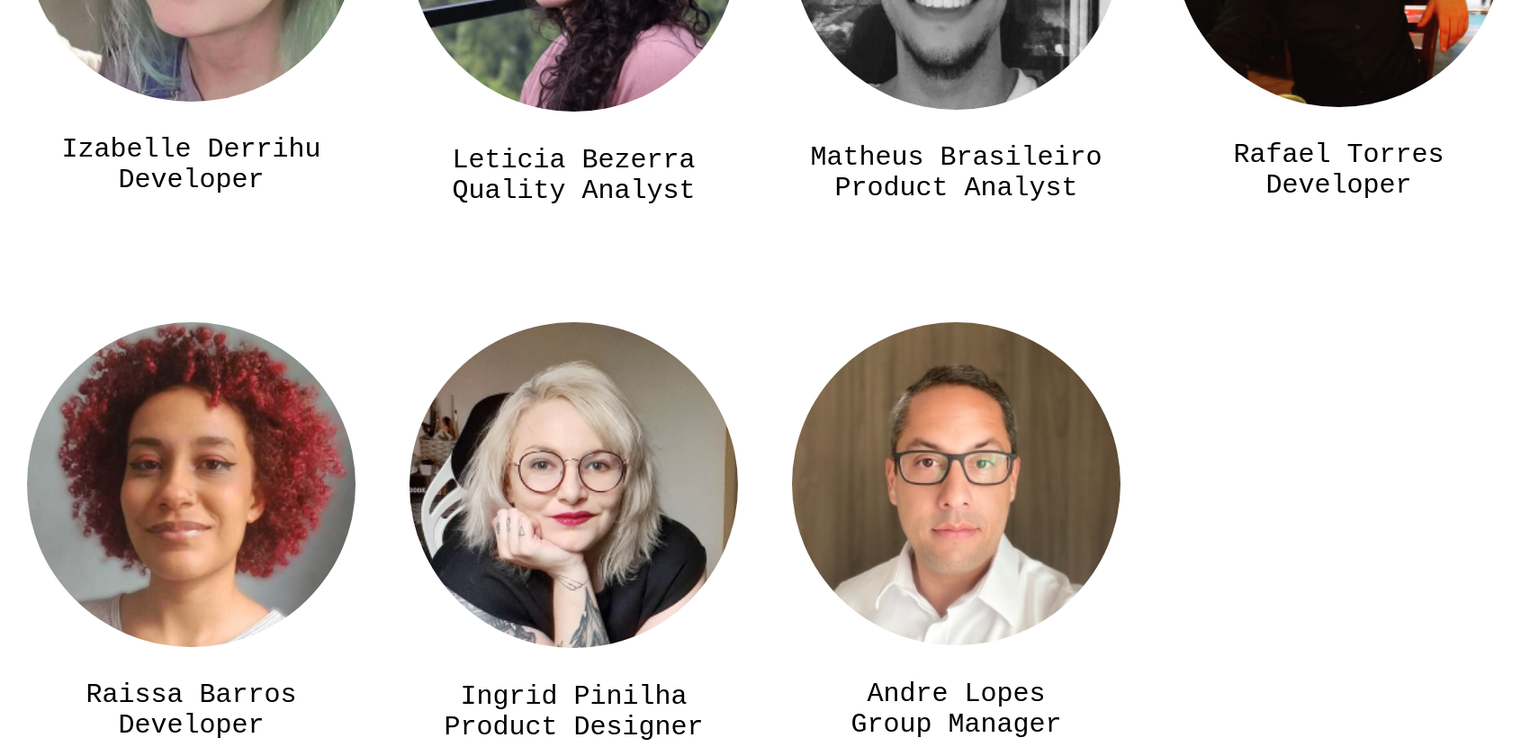
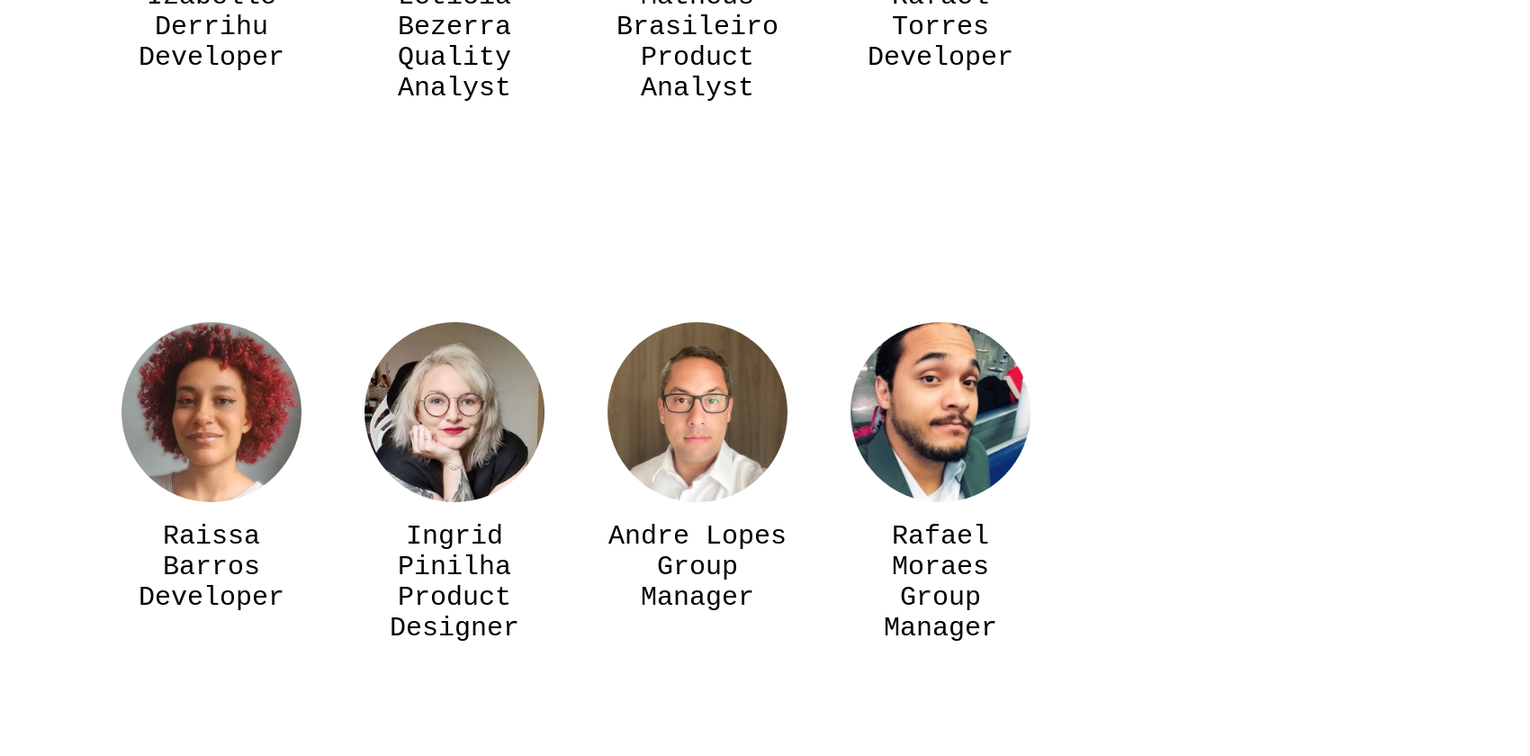
Before and after one commit to Raissamarq/Landing-Page, a website: page src/index.html in a window 1280 px wide. Shown: the part 1960-2800 px from the top of the page at 90% size, 1700 px wide, since content can reach past the window. Drawn offline with Linux system fonts and the light colour scheme.

Commit message:
fix: adding members

```diff
--- a/src/assets/scss/_time.scss
+++ b/src/assets/scss/_time.scss
@@ -16,9 +16,10 @@
 
   .time__item__image {
     border-radius: 50%;
-    width: 100%;
+    width: 200px;
+    height: 200px;
     cursor: pointer;
-
+    object-fit: cover;
   }
   .nomes {
     padding-top: 10%;
--- a/src/assets/scss/_wrapper.scss
+++ b/src/assets/scss/_wrapper.scss
@@ -1,14 +1,20 @@
 /* margin - centralizar */
 .wrapper {
-    width: 1700px;
+    width: 90%;
     margin: 50px auto;
 
     @include for-phone-only{
-      width: 90%;
       margin: 20px auto;
     }
 
-  }
+    @include for-desktop-up{
+      width: 1080px;
+    }
+
+    @include for-big-desktop-up{
+      width: 1340px;
+    }
+      }
   .wrapper--noMargin {
     margin-top: 0;
     margin-bottom: 0;
--- a/src/index.html
+++ b/src/index.html
@@ -215,6 +215,26 @@
             />
             <p class="nomes">Andre Lopes<br />Group Manager</p>
           </section>
+          <section class="time__item">
+            <img
+              src="assets/img/rafaelMoraes.png"
+              class="js-modal-open time__item__image"
+              data-name="Rafael Moraes"
+              data-description="Java Developer no time Octopus. Confira seu linkedin: "
+              data-linkedin="https://www.linkedin.com/in/rafael-de-moraes-51b87615b/"
+            />
+            <p class="nomes">Rafael Moraes<br />Group Manager</p>
+          </section>
+          <section class="time__item">
+            <img
+              src="assets/img/rinaldo.png"
+              class="js-modal-open time__item__image"
+              data-name="Rinaldo Carvalho"
+              data-description="Product Manager no time Octopus. Confira seu linkedin: "
+              data-linkedin="https://www.linkedin.com/in/rinaldocarvalho/"
+            />
+            <p class="nomes">Rinaldo Carvalho<br />Group Manager</p>
+          </section>
         </div>
 
         <div class="modal-overlay js-modal-close"></div>
```
Also changed, not shown: src/assets/img/rafaelMoraes.png (added), src/assets/img/rinaldo.png (added), src/dist/css/index.css.
